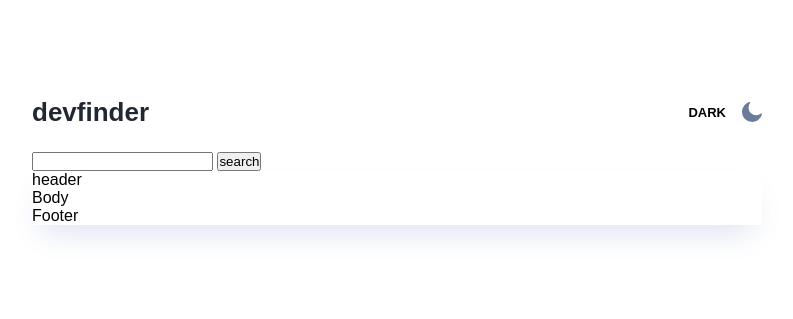
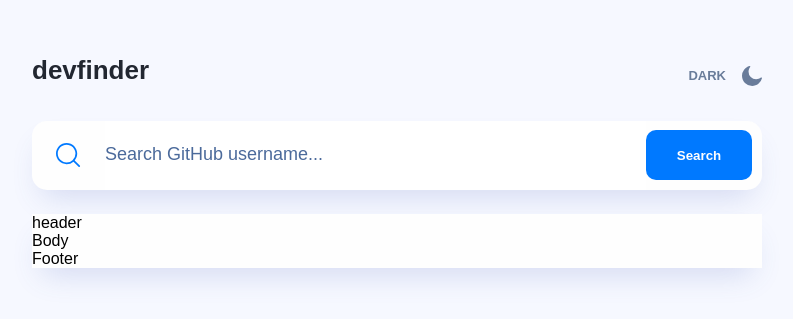
Before and after one commit to Nicasiomarques/github-user-search-app, a website: page index.html in a window 1280 px wide. Shown: the part 241-560 px from the top of the page, without its empty margins (243-1036 px from the left). Drawn offline with Linux system fonts and the light colour scheme.

Commit message:
feat: Built the form component

```diff
--- a/Frontend/style/abstracts/_variables.scss
+++ b/Frontend/style/abstracts/_variables.scss
@@ -1,5 +1,5 @@
 //LIGHT MODE COLORS
-::root {
+body {
   --color-primary: #2B3442;
   --color-blue: #0079ff;
   --color-gray-400: #697c9a;
--- a/Frontend/style/components/_buttons.scss
+++ b/Frontend/style/components/_buttons.scss
@@ -1,5 +1,15 @@
-.btn {
+.c-btn {
   background-color: transparent;
+  border-radius: rem(10px);
+  color: var(--color-white);
   outline: none;
   border: none;
+  height: rem(50px);
+  text-transform: capitalize;
+
+  &--primary {
+    min-width: rem(106px);
+    background-color: var(--color-blue);
+    font-weight: 700;
+  }
 }
--- /dev/null
+++ b/Frontend/style/layout/_form.scss
@@ -0,0 +1,25 @@
+.c-form {
+  background-color: var(--color-white);
+  display: flex;
+  align-items: center;
+  box-shadow: 0 16px 30px -10px rgb(70 96 187 / 20%);
+  border-radius: rem(15px);
+  height: rem(69px);
+  margin-bottom: rem(24px);
+  padding-right: rem(10px);
+
+  &__picture {
+    @include padding-x(24px);
+  }
+
+  .c-input {
+    border: none;
+    height: 100%;
+    width: calc(100% - 140px);
+
+    &::placeholder {
+      font-size: rem(18px);
+      color: var(--color-gray-300);
+    }
+  }
+}
--- a/Frontend/style/layout/_grid.scss
+++ b/Frontend/style/layout/_grid.scss
@@ -6,10 +6,10 @@ body {
 }
 
 .app {
+  background-color: var(--color-white);
   box-shadow: 0 16px 30px -10px rgb(70 96 187 / 20%);
 }
 
 .container {
-  background-color: var(--color-white);
   width: 730px;
 }
--- a/Frontend/style/main.scss
+++ b/Frontend/style/main.scss
@@ -5,6 +5,7 @@
 @import 'base/typography';
 @import 'layout/header';
 @import 'layout/footer';
+@import 'layout/form';
 @import 'layout/grid';
 @import 'components/buttons';
 @import 'themes/theme';
--- a/index.html
+++ b/index.html
@@ -19,7 +19,7 @@
 			<div class="container">
 				<header class="c-header">
 					<h1 class="c-header__title c-title">devfinder</h1>
-					<button class="c-header-theme-switch-btn btn">
+					<button class="c-header-theme-switch-btn c-btn">
 						<span>Dark</span>
 						<svg
 							class="header-theme-icon"
@@ -37,7 +37,18 @@
 					</button>
 				</header>
 				<form action="#" class="c-form">
-					<input type="search" class="c-input c-input--search" />
+					<img
+						src="/Frontend/images/icon-search.svg"
+						class="c-form__picture"
+						alt="Search icon"
+					/>
+					<input
+						type="search"
+						class="c-input c-input--search"
+						placeholder="Search GitHub username..."
+						name="GitHub Username"
+						id="github-username"
+					/>
 					<button class="c-btn c-btn--primary">search</button>
 				</form>
 				<section class="app">
```
Also changed, not shown: Frontend/style.min.css, 1 other file.
